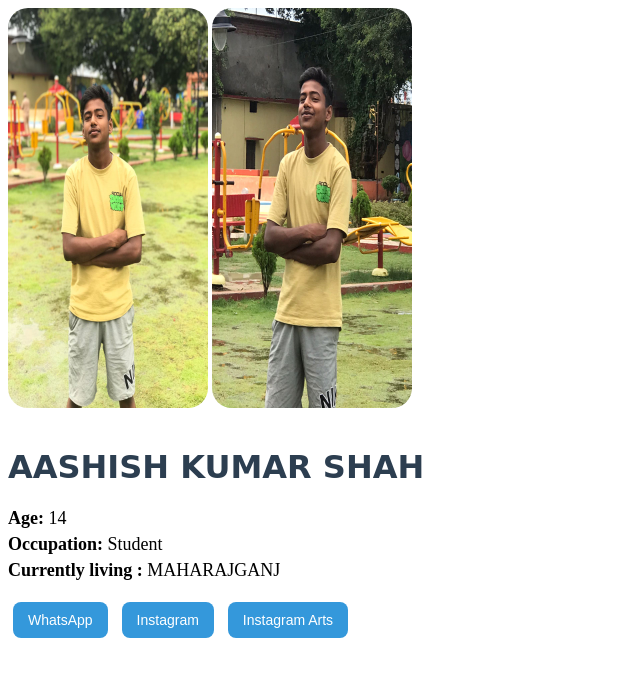
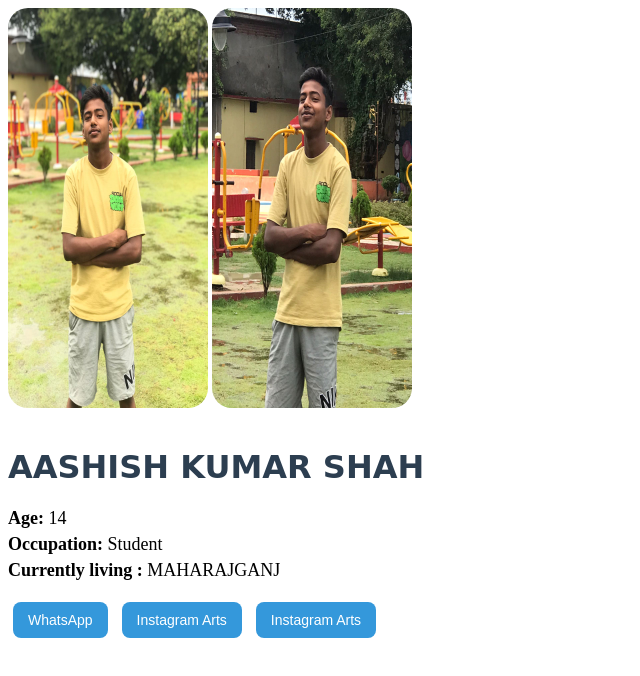
Before and after one commit to Jayveer84/ashish-website, a plain HTML site: page index.html in a window 1280 px wide. Shown: the whole page, without its empty margins (0-640 px from the left). Drawn offline with Linux system fonts and the light colour scheme.

Commit message:
Update index.html

```diff
--- a/index.html
+++ b/index.html
@@ -23,7 +23,7 @@
     <!-- Buttons below profile -->
     <div class="links">
         <button onclick="window.open('https://wa.me/+917755009747','_blank')">WhatsApp</button>
-        <button onclick="window.open('https://https://www.instagram.com/_aashish_shah._?igsh=MXZ5dHNmbTBmazRqcw%3D%3D&utm_source=qr','_blank')">Instagram</button>
+        <button onclick="window.open('https://www.instagram.com/_aashish_shah._?igsh=MXZ5dHNmbTBmazRqcw%3D%3D&utm_source=qr','_blank')">Instagram Arts</button>
         <button onclick="window.open('https://www.instagram.com/_aashish_arts_','_blank')">Instagram Arts</button>
     </div>
 </body>
```
